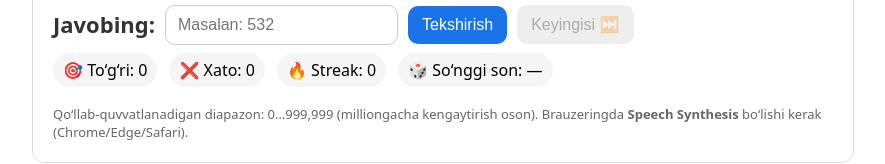
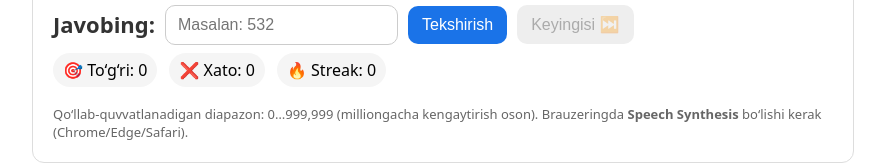
Before and after one commit to Dostonbek9830/numtrainer, a plain HTML site: page index.html in a window 1280 px wide. Shown: the part 316-480 px from the top of the page, without its empty margins (197-1082 px from the left). Drawn offline with Linux system fonts and the light colour scheme.

Commit message:
last chance deleted

```diff
--- a/index.html
+++ b/index.html
@@ -86,7 +86,6 @@
       <div class="pill">🎯 To‘g‘ri: <span id="correct">0</span></div>
       <div class="pill">❌ Xato: <span id="wrong">0</span></div>
       <div class="pill">🔥 Streak: <span id="streak">0</span></div>
-      <div class="pill">🎲 So‘nggi son: <span id="last">—</span></div>
     </div>
 
     <div class="footer">
```
